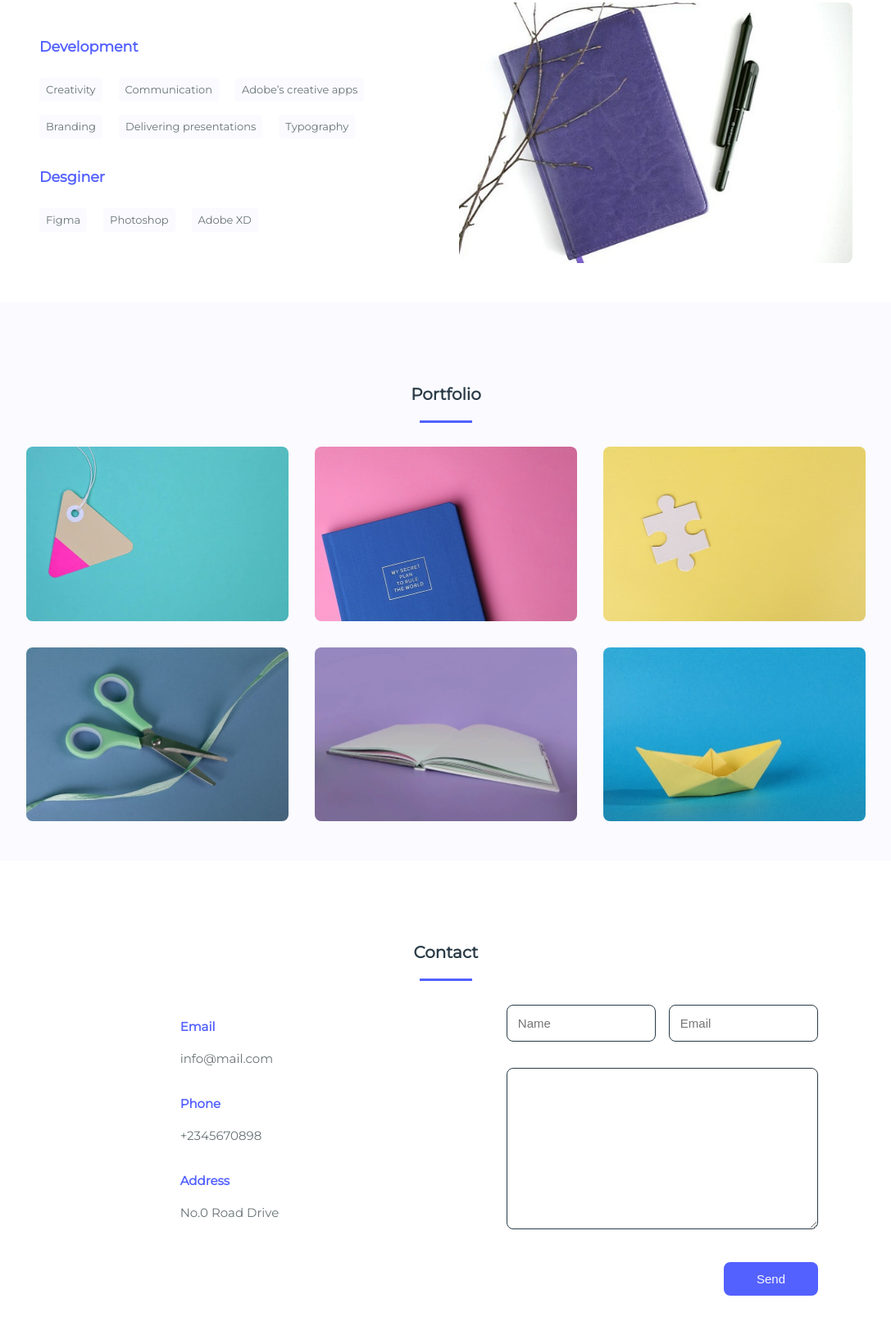
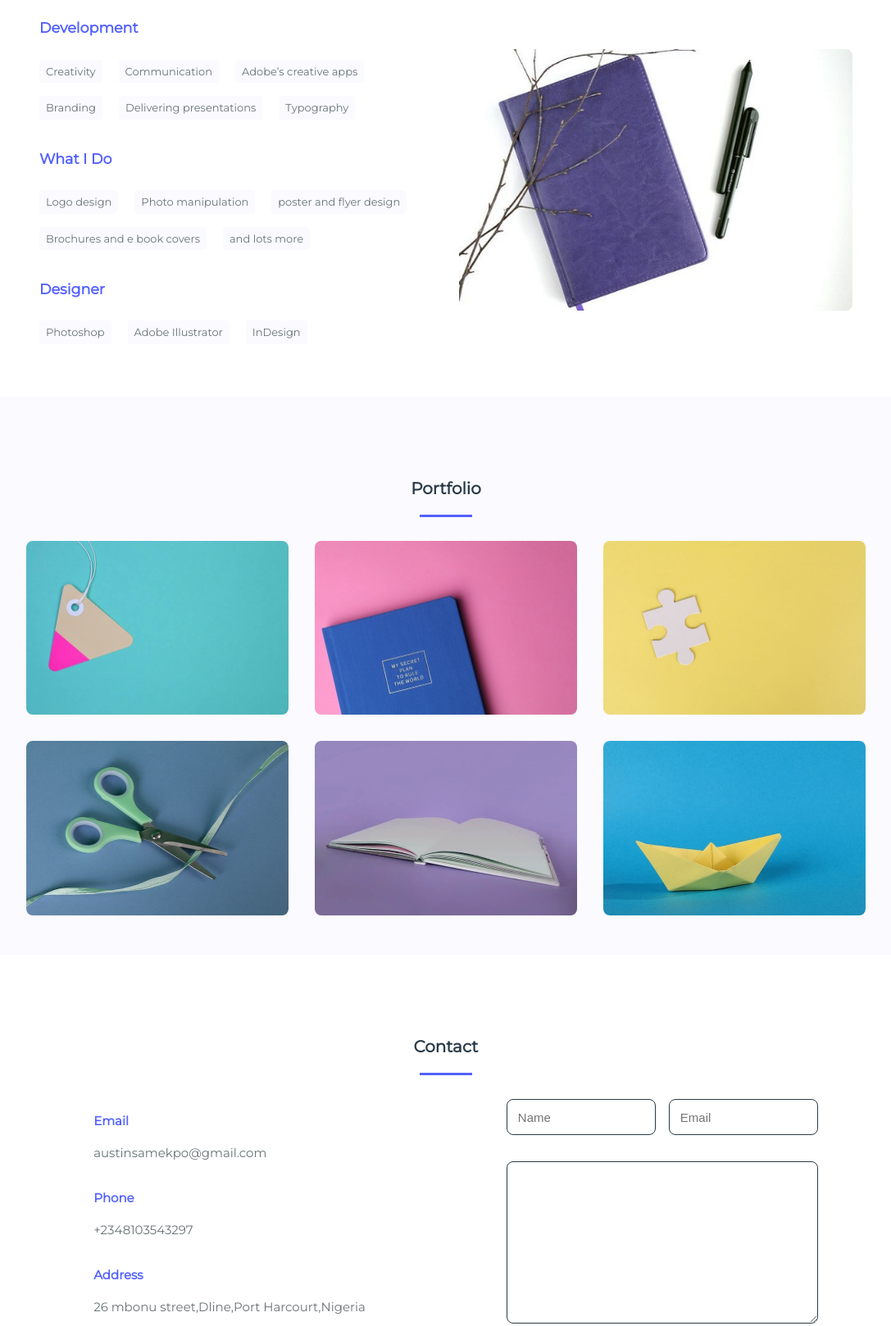
Before and after one commit to degospel/Sammy-Profile, a plain HTML site: page index.html in a window 1280 px wide. Shown: the part 1561-3179 px from the top of the page at 82% size, without its empty margins (96-1183 px from the left). Drawn offline with nearby package versions, Linux system fonts and the light colour scheme.

Commit message:
changed some text

```diff
--- a/index.html
+++ b/index.html
@@ -70,7 +70,7 @@
                 </div>
 
                 <div>
-                    <h2 class="about_subtitle">I'am Samuel Ekpo</h2>
+                    <h2 class="about_subtitle">I'm Samuel Ekpo</h2>
                     <span class="about_profession">Graphic Designer</span>
                     <p class="about_text">Lorem ipsum dolor sit amet consectetur adipisicing elit. Laboriosam dicta sapiente consectetur! Assumenda, magni minima.</p>
 
@@ -98,10 +98,17 @@
                     <span class="skills_name">Delivering presentations</span>
                     <span class="skills_name">Typography</span>
 
-                    <h3 class="skills_subtitle">Desginer</h3>
-                    <span class="skills_name">Figma</span>
+                    <h3 class="skills_subtitle">What I Do</h3>
+                    <span class="skills_name">Logo design</span>
+                    <span class="skills_name">Photo manipulation</span>
+                    <span class="skills_name">poster and flyer design</span>
+                    <span class="skills_name">Brochures and e book covers</span>
+                    <span class="skills_name">and lots more</span>
+
+                    <h3 class="skills_subtitle">Designer</h3>
                     <span class="skills_name">Photoshop</span>
-                    <span class="skills_name">Adobe XD</span>
+                    <span class="skills_name">Adobe Illustrator</span>
+                    <span class="skills_name">InDesign</span>
                 </div>
 
                 <div class="skills_img">
@@ -174,13 +181,13 @@
             <div class="contact_container bd-grid">
                 <div class="contact_info">
                     <h3 class="contact_subtitle">Email</h3>
-                    <span class="contact_text">info@mail.com</span>
+                    <span class="contact_text"> austinsamekpo@gmail.com</span>
 
                     <h3 class="contact_subtitle">Phone</h3>
-                    <span class="contact_text">+2345670898</span>
+                    <span class="contact_text">+2348103543297</span>
 
                     <h3 class="contact_subtitle">Address</h3>
-                    <span class="contact_text">No.0 Road Drive</span>
+                    <span class="contact_text">26 mbonu street,Dline,Port Harcourt,Nigeria</span>
                 </div>
 
                 <form action="" class="contact_form">
```
